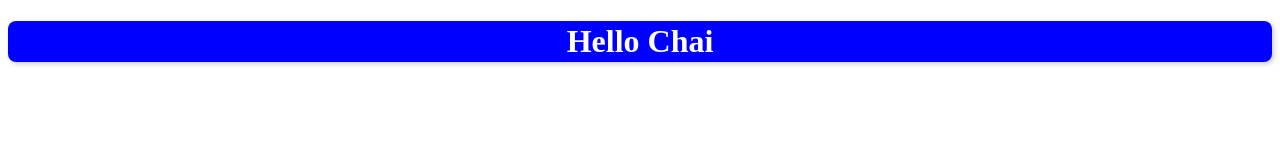
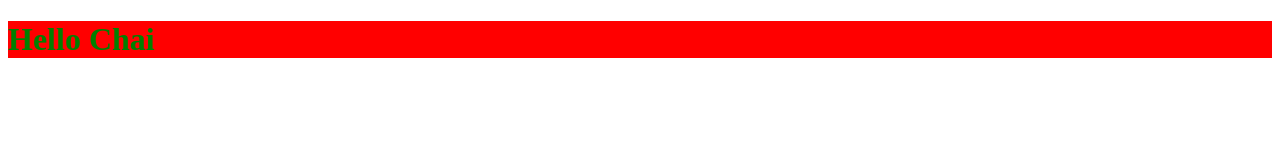
Before and after one commit to akghosh111/chai_code_cohort, a plain HTML site: page chaiwind/index.html in a window 1280 px wide. Drawn offline with Linux system fonts and the light colour scheme.

Commit message:
add chaiwind

```diff
--- a/chaiwind/index.html
+++ b/chaiwind/index.html
@@ -6,7 +6,7 @@
 </head>
 <body>
 
-  <h1 class="chai-p1">Hello Chai </h1>
+  <h1 class="chai-text-green chai-bg-red">Hello Chai </h1>
 
   <script src="script.js"></script>
 </body>
--- a/chaiwind/script.js
+++ b/chaiwind/script.js
@@ -1,33 +1,78 @@
-// Step 1: Create a style object (like Tailwind utilities)
-const styles = {
-  p1: { padding: "2px" },
-  p2: { padding: "4px" },
-  m1: { margin: "2px" },
-  m2: { margin: "4px" },
-  bgRed: { backgroundColor: "red" },
-  bgBlue: { backgroundColor: "blue" },
-  textWhite: { color: "white" },
-  textBlack: { color: "black" },
-  fsSm: { fontSize: "12px" },
-  fsMd: { fontSize: "16px" },
-  fsLg: { fontSize: "24px" },
-  rounded: { borderRadius: "8px" },
-  border: { border: "1px solid black" },
-  shadow: { boxShadow: "2px 2px 5px rgba(0,0,0,0.2)" },
-  center: { textAlign: "center" },
-  bold: { fontWeight: "bold" },
-  italic: { fontStyle: "italic" },
-  widthFull: { width: "100%" },
-  heightSmall: { height: "50px" }
-};
+(function () {
+  "use strict";
 
 
-const element = document.querySelector(".chai-p1");
+  const space = v => (isNaN(v) ? null : v * 2 + "px");
 
 
-Object.assign(element.style, styles.p1);
-Object.assign(element.style, styles.bgBlue);
-Object.assign(element.style, styles.textWhite);
-Object.assign(element.style, styles.rounded);
-Object.assign(element.style, styles.shadow);
-Object.assign(element.style, styles.center);
+  const colors = {
+    red: "red",
+    blue: "blue",
+    green: "green",
+    black: "black",
+    white: "white",
+  };
+
+  function parse(cls) {
+
+    let m = cls.match(/^(p|m)-(\d+)$/);
+    if (m) {
+      const prop = m[1] === "p" ? "padding" : "margin";
+      return [prop, space(m[2])];
+    }
+
+
+    m = cls.match(/^(w|h)-(\d+)$/);
+    if (m) {
+      const prop = m[1] === "w" ? "width" : "height";
+      return [prop, space(m[2])];
+    }
+
+
+    if (cls.startsWith("bg-")) {
+      const c = colors[cls.slice(3)];
+      return c ? ["backgroundColor", c] : null;
+    }
+
+
+    if (cls.startsWith("text-")) {
+      const c = colors[cls.slice(5)];
+      return c ? ["color", c] : null;
+    }
+
+
+    if (cls === "flex") return ["display", "flex"];
+    if (cls === "block") return ["display", "block"];
+
+    return null;
+  }
+
+  function apply(el, cls) {
+    if (!cls.startsWith("chai-")) return;
+
+    const res = parse(cls.slice(5));
+    if (!res) return;
+
+    const [prop, val] = res;
+    el.style[prop] = val;
+  }
+
+  function process(root = document) {
+    root.querySelectorAll("*").forEach(el => {
+      [...el.classList].forEach(cls => {
+        if (cls.startsWith("chai-")) {
+          apply(el, cls);
+          el.classList.remove(cls);
+        }
+      });
+    });
+  }
+
+
+  document.readyState === "loading"
+    ? document.addEventListener("DOMContentLoaded", () => process())
+    : process();
+
+
+  window.Chai = { process };
+})();
```
